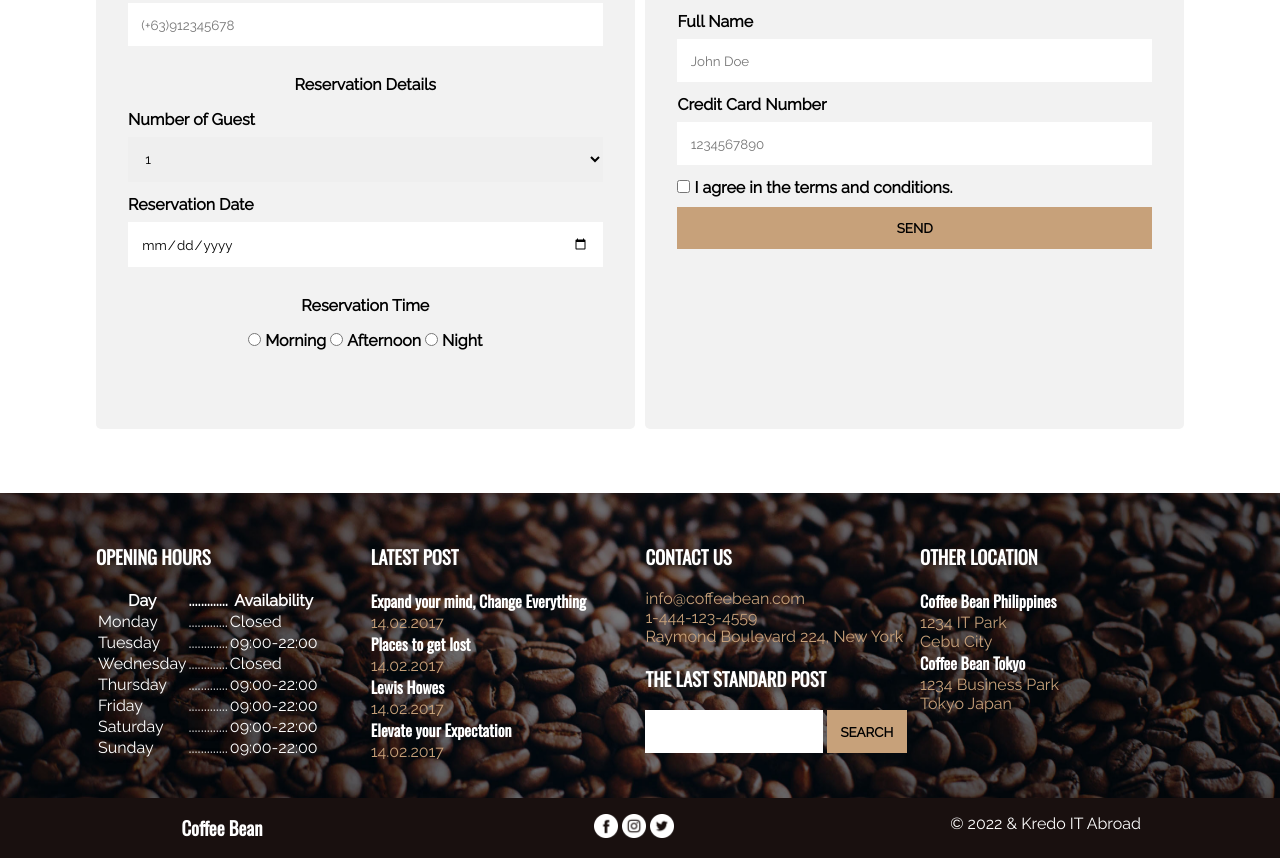
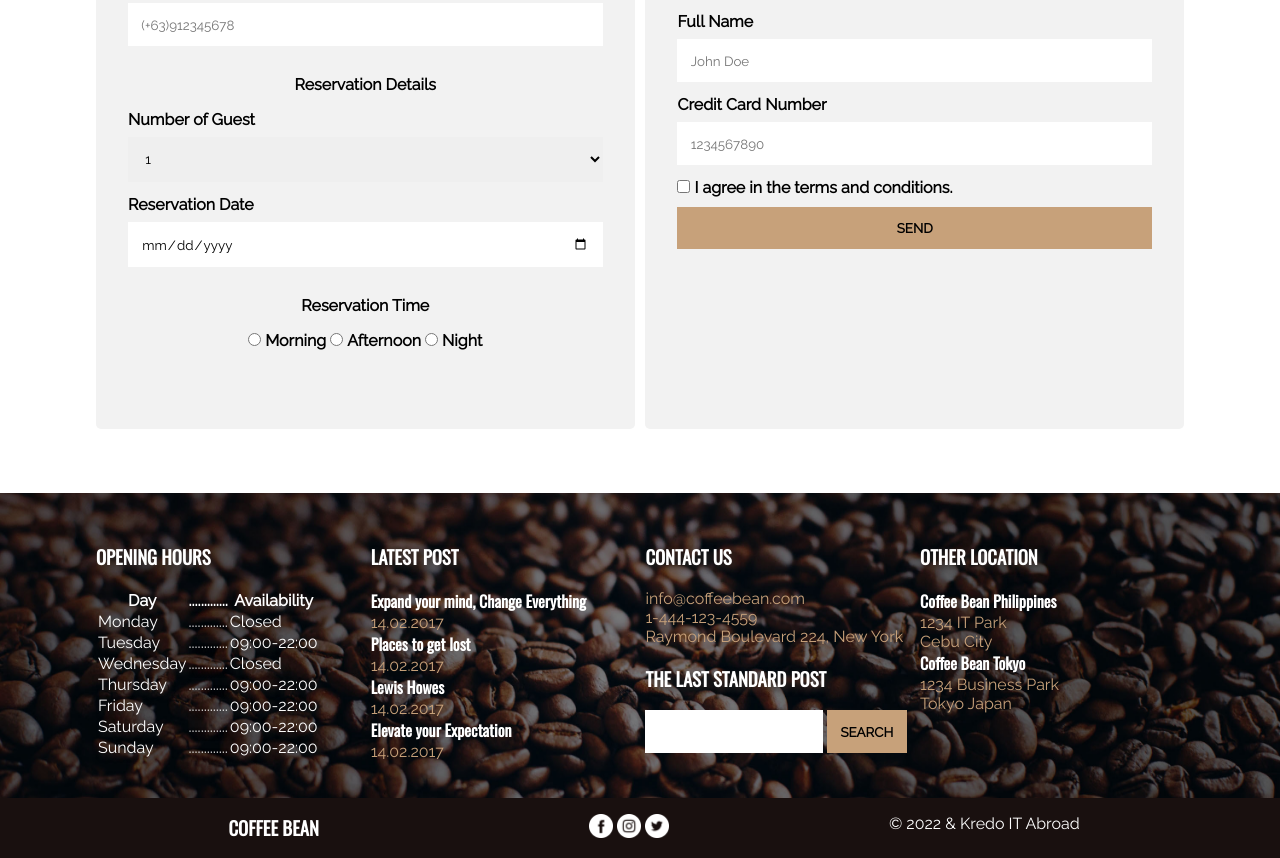
Before and after one commit to yuky00/yuka.github.io, a plain HTML site: page index.html in a window 1280 px wide. Shown: the part 4298-5156 px from the top of the page. Drawn offline with nearby package versions, Linux system fonts and the light colour scheme.

Commit message:
Update style.css

```diff
--- a/css/style.css
+++ b/css/style.css
@@ -411,6 +411,9 @@ color: #fff;
 font-family: 'Raleway', sans-serif;
 text-shadow: 3px 3px 6px #312a26;
 }
+.footer th{
+font-weight: 700;
+}
 .footer-form *{
 width: auto;
 }
@@ -419,14 +422,14 @@ width: auto;
 color: #fff;
 background-color: #19100f;
 overflow: auto;
-padding: 1em;
+padding: 1em 7.5%;
 }
 .social-widgets{
-width: 33%;
+width: 32.66%;
 float: left;
 text-align: center;
 }
-.sicial-widgets h3{
+.social-widgets h3{
 text-transform: uppercase;
 }
 .social-widgets img{
```
